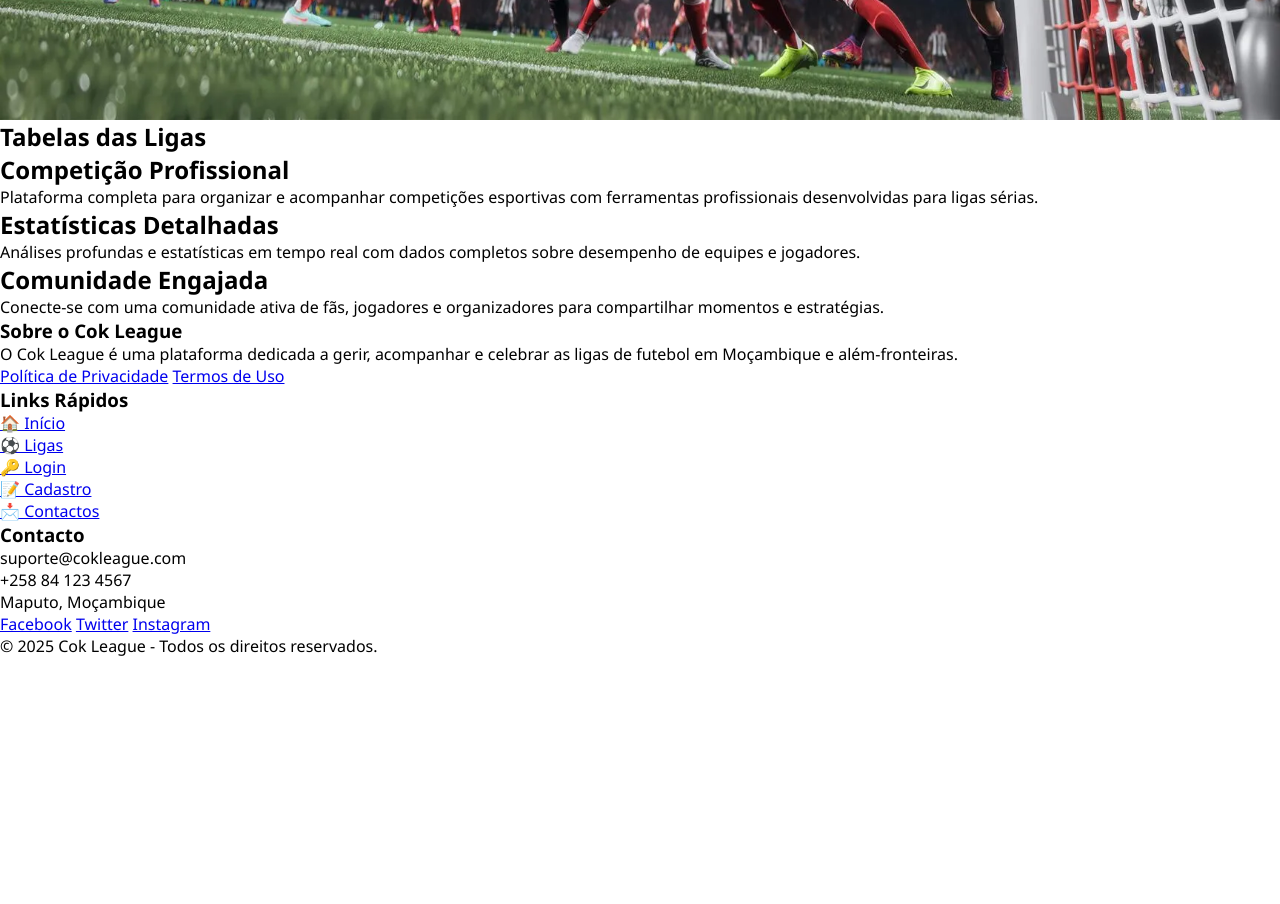
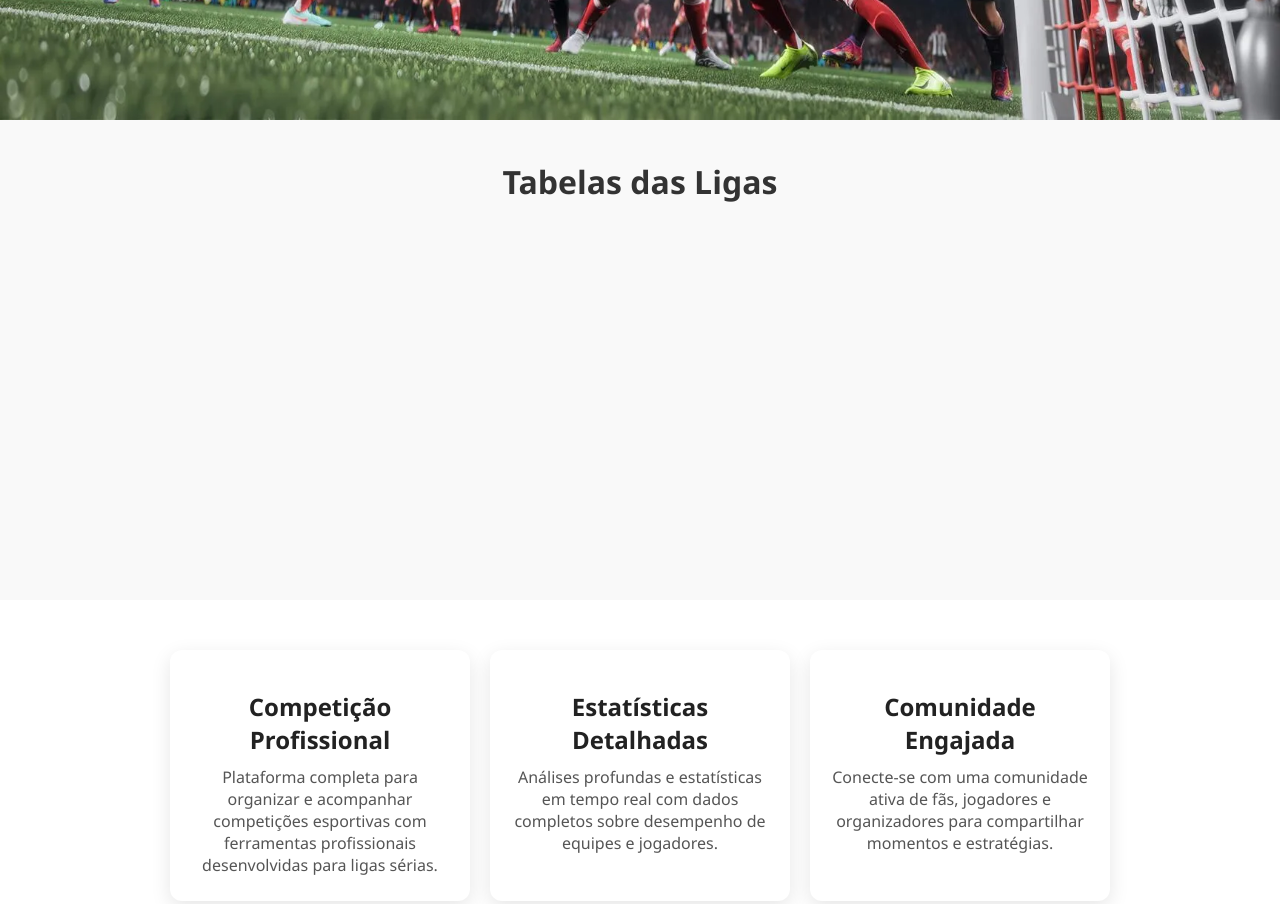
Before and after one commit to prontmz/Teste_css_cokleague, a plain HTML site: page index.html in a window 1280 px wide. Shown: the part 680-1584 px from the top of the page. Before the commit the page ends 1337 px from the top, so only its background shows below. Drawn offline with Linux system fonts and the light colour scheme.

Commit message:
teste_headear_number_three

```diff
--- /dev/null
+++ b/CSS/body.css
@@ -0,0 +1,171 @@
+/* === Main Content === */
+.main-content {
+  padding: 40px 20px;
+  background-color: #f9f9f9;
+  min-height: 60vh;
+}
+
+/* Tabelas das Ligas */
+.table-container {
+  max-width: 1200px;
+  margin: 0 auto 50px auto;
+}
+
+#tabelas-ligas header h2 {
+  font-size: 2rem;
+  margin-bottom: 20px;
+  text-align: center;
+  color: #333;
+}
+
+#todas-tabelas {
+  display: flex;
+  flex-wrap: wrap;
+  justify-content: center;
+  gap: 20px;
+}
+
+/* === Cards Informativos === */
+.cards-container {
+  display: flex;
+  flex-wrap: wrap;
+  justify-content: center;
+  gap: 20px;
+  margin: 50px auto;
+  max-width: 1200px;
+}
+
+.card {
+  background-color: #fff;
+  border-radius: 12px;
+  box-shadow: 0 6px 20px rgba(0,0,0,0.1);
+  width: 300px;
+  padding: 25px 20px;
+  display: flex;
+  flex-direction: column;
+  align-items: center;
+  text-align: center;
+  transition: transform 0.3s, box-shadow 0.3s;
+}
+
+.card:hover {
+  transform: translateY(-8px);
+  box-shadow: 0 12px 25px rgba(0,0,0,0.2);
+}
+
+.card-icon {
+  font-size: 3rem;
+  color: #007BFF;
+  margin-bottom: 15px;
+}
+
+.card-content h2 {
+  font-size: 1.5rem;
+  margin-bottom: 10px;
+  color: #222;
+}
+
+.card-content p {
+  font-size: 1rem;
+  color: #555;
+}
+
+/* === Footer === */
+footer {
+  background-color: #222;
+  color: #eee;
+  padding: 40px 20px 20px 20px;
+  font-family: Arial, sans-serif;
+}
+
+.footer-container {
+  display: flex;
+  flex-wrap: wrap;
+  gap: 30px;
+  max-width: 1200px;
+  margin: 0 auto;
+  justify-content: space-between;
+}
+
+.footer-column {
+  flex: 1 1 250px;
+}
+
+.footer-column h3 {
+  margin-bottom: 15px;
+  color: #fff;
+  font-size: 1.2rem;
+}
+
+.footer-column p, .footer-column a, .footer-column li {
+  font-size: 0.95rem;
+  color: #ccc;
+  text-decoration: none;
+}
+
+.footer-column a:hover {
+  color: #fff;
+}
+
+.footer-column ul {
+  list-style: none;
+  padding: 0;
+}
+
+.footer-column ul li {
+  margin-bottom: 10px;
+}
+
+.contact-info p {
+  margin-bottom: 8px;
+}
+
+.social-links a {
+  display: inline-block;
+  margin-right: 10px;
+  color: #ccc;
+  text-decoration: none;
+  font-size: 0.9rem;
+}
+
+.social-links a:hover {
+  color: #007BFF;
+}
+
+.privacy-links a {
+  display: inline-block;
+  margin-right: 10px;
+  font-size: 0.85rem;
+  color: #ccc;
+}
+
+.privacy-links a:hover {
+  color: #fff;
+}
+
+.copyright {
+  text-align: center;
+  margin-top: 20px;
+  font-size: 0.85rem;
+  color: #999;
+}
+
+/* === Responsividade === */
+@media screen and (max-width: 992px) {
+  .cards-container {
+    flex-direction: column;
+    align-items: center;
+  }
+
+  .footer-container {
+    flex-direction: column;
+    align-items: center;
+    text-align: center;
+  }
+
+  .footer-column {
+    flex: none;
+    width: 100%;
+    margin-bottom: 30px;
+  }
+}
--- a/CSS/header.css
+++ b/CSS/header.css
@@ -1,4 +1,4 @@
-
+@import url('body.css');
 *{
   margin: 0;
   padding: 0;
```
